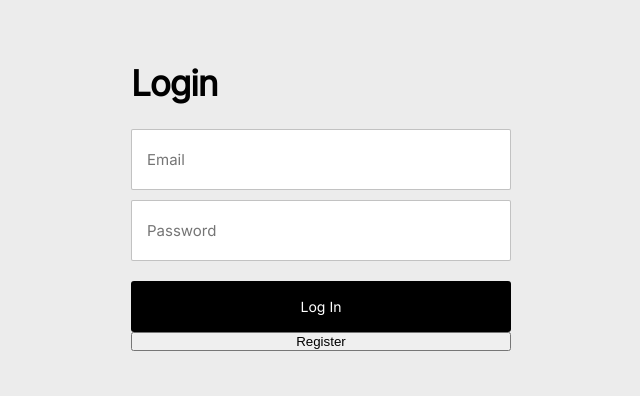
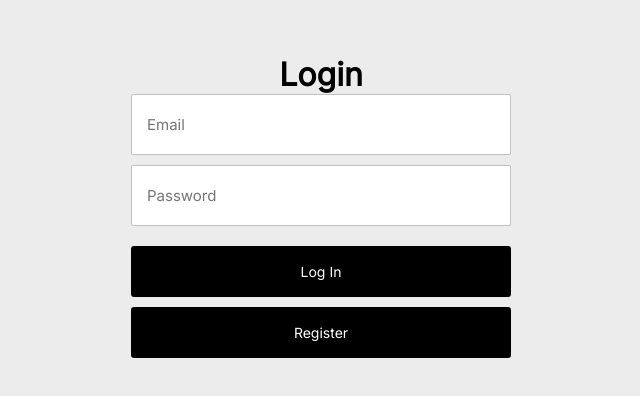
Before and after one commit to Milan-Koelen/toplogger-friends, a React (Create React App) app: page / in a window 1280 px wide. Shown: the part 194-590 px from the top of the page, without its empty margins (319-959 px from the left). Built offline with nearby package versions, Linux system fonts and the light colour scheme.

Commit message:
register form and following

```diff
--- a/public/index.html
+++ b/public/index.html
@@ -1,15 +1,13 @@
 <!DOCTYPE html>
 <html lang="en">
+
 <head>
   <meta charset="utf-8" />
   <link rel="icon" href="%PUBLIC_URL%/favicon.ico" />
   <meta name="viewport" content="width=device-width, initial-scale=1" />
   <meta name="theme-color" content="#000000" />
-    <meta
-      name="description"
-      content="Web site created using create-react-app"
-    />
-    <link rel="apple-touch-icon" href="%PUBLIC_URL%/logo192.png" />
+  <meta name="description" content="Web site created using create-react-app" />
+  <!-- <link rel="apple-touch-icon" href="%PUBLIC_URL%/logo192.png" /> -->
   <!--
       manifest.json provides metadata used when your web app is installed on a
       user's mobile device or desktop. See https://developers.google.com/web/fundamentals/web-app-manifest/
@@ -26,6 +24,7 @@
     -->
   <title>React App</title>
 </head>
+
 <body>
   <noscript>You need to enable JavaScript to run this app.</noscript>
   <div id="root"></div>
@@ -40,4 +39,5 @@
       To create a production bundle, use `npm run build` or `yarn build`.
     -->
 </body>
+
 </html>
--- a/src/_components/Login.css
+++ b/src/_components/Login.css
@@ -42,3 +42,13 @@
   font-family: "Inter";
   border-radius: 3px;
 }
+.register__btn {
+  padding: 17px 30px;
+  margin-top: 10px;
+  background: black;
+  border: none;
+  color: white;
+  font-size: 14px;
+  font-family: "Inter";
+  border-radius: 3px;
+}
--- a/src/_components/Login.js
+++ b/src/_components/Login.js
@@ -1,7 +1,7 @@
 import React, { useState } from "react";
 import "./Login.css";
 
-import { login } from "../features/userSlice";
+import { login, signup } from "../features/userSlice";
 import { useDispatch } from "react-redux";
 
 const Login = () => {
@@ -11,7 +11,7 @@ const Login = () => {
 
   const dispatch = useDispatch();
 
-  const handleSubmit = e => {
+  const handleSignin = e => {
     e.preventDefault();
 
     dispatch(
@@ -27,16 +27,32 @@ const Login = () => {
     setPassword("");
   };
 
+  const handleSignup = e => {
+    e.preventDefault();
+
+    dispatch(
+      signup({
+        // name: name,
+        email: email,
+        password: password,
+        loggedIn: true,
+      })
+    );
+
+    setEmail("");
+    setPassword("");
+  };
+
   return (
     <div className="login">
-      <form className="login__form" onSubmit={e => handleSubmit(e)}>
-        <h1>Login</h1>
-        {/* <input
+      <h1>Login</h1>
+      {/* <input
           type="name"
           placeholder="Name"
           value={name}
           onChange={e => setName(e.target.value)}
         ></input> */}
+      <div className="login__form">
         <input
           type="email"
           placeholder="Email"
@@ -49,9 +65,13 @@ const Login = () => {
           value={password}
           onChange={e => setPassword(e.target.value)}
         ></input>
-        <button className="submit__btn">Log In</button>
-        <button className="register__btn"> Register </button>
-      </form>
+        <button className="submit__btn" onClick={handleSignin}>
+          Log In
+        </button>
+        <button className="register__btn" onClick={handleSignup}>
+          Register
+        </button>
+      </div>
     </div>
   );
 };
--- a/src/_components/Logout.js
+++ b/src/_components/Logout.js
@@ -1,13 +1,14 @@
 import React, { useEffect } from "react";
 import { useDispatch, useSelector } from "react-redux";
 import { logout, selectUser } from "../features/userSlice";
-import { fetchFriends, selectFriends } from "../features/friendsSlice";
+// import { fetchFriends, selectFriends } from "../features/followingSlice";
+import { fetchFollowing } from "../features/followingSlice";
 import "./Logout.css";
 
 const Logout = () => {
   const dispatch = useDispatch();
   const user = useSelector(selectUser);
-  const friends = useSelector(selectFriends);
+  // const friends = useSelector(selectFriends);
 
   const handleLogout = e => {
     e.preventDefault();
@@ -15,8 +16,8 @@ const Logout = () => {
   };
 
   useEffect(() => {
-    dispatch(fetchFriends());
-  }, [dispatch, user.token, user.name]);
+    dispatch(fetchFollowing());
+  }, [dispatch, user.token, user.name, user.TL_Grade]);
   return (
     <div className="logout">
       <h1>
--- a/src/app/store.js
+++ b/src/app/store.js
@@ -1,12 +1,12 @@
 import { configureStore } from "@reduxjs/toolkit";
 import thunk from "redux-thunk";
-import friendsReducer from "../features/friendsSlice";
+import followingSlice from "../features/followingSlice";
 import userReducer from "../features/userSlice";
 
 export default configureStore({
   reducer: {
     user: userReducer,
-    friends: friendsReducer,
+    following: followingSlice,
   },
   middleware: getDefaultMiddleware => [thunk, ...getDefaultMiddleware()],
 });
--- a/src/features/friendsSlice.js
+++ b/src/features/followingSlice.js
@@ -1,19 +1,19 @@
 import { createSlice } from "@reduxjs/toolkit";
 import { URL } from "../config";
 
-export const friendsSlice = createSlice({
-  name: "friends",
+export const followingSlice = createSlice({
+  name: "followers",
   initialState: {
-    friends: [],
+    following: [],
   },
   reducers: {
-    setFriends: (state, action) => {
-      state.friends = action.payload;
+    setFollowing: (state, action) => {
+      state.following = action.payload;
     },
   },
 });
 
-export const fetchFriends = () => {
+export const fetchFollowing = () => {
   return async (dispatch, getState) => {
     try {
       const state = getState();
@@ -31,13 +31,13 @@ export const fetchFriends = () => {
 
       const data = await result.json();
 
-      dispatch(friendsSlice.actions.setFriends(data.friends));
+      dispatch(followingSlice.actions.setFollowing(data.following));
     } catch (e) {
       console.error(e);
     }
   };
 };
 
-export const selectFriends = state => state.friends.friends;
+export const selectFollowing = state => state.following.following;
 
-export default friendsSlice.reducer;
+export default followingSlice.reducer;
--- a/src/features/userSlice.js
+++ b/src/features/userSlice.js
@@ -7,10 +7,7 @@ export const userSlice = createSlice({
     user: {},
   },
   reducers: {
-    setToken: (state, action) => {
-      state.user = { ...state.user, ...action.payload };
-    },
-    setName: (state, action) => {
+    setUser: (state, action) => {
       state.user = { ...state.user, ...action.payload };
     },
     logout: state => {
@@ -39,9 +36,47 @@ export const login = ({ email, password }) => {
       const data = await result.json();
       console.log(data);
       console.log(data.name);
+      console.log(data.TL_Grade);
 
-      dispatch(userSlice.actions.setToken({ token: data.token }));
-      dispatch(userSlice.actions.setName({ name: data.name }));
+      dispatch(
+        userSlice.actions.setUser({
+          token: data.token,
+          name: data.name,
+          TL_Grade: data.TL_Grade,
+        })
+      );
+    } catch (e) {
+      console.error(e);
+    }
+  };
+};
+
+export const signup = ({ email, password }) => {
+  return async dispatch => {
+    try {
+      const result = await fetch(URL + "/signup", {
+        method: "POST",
+        headers: {
+          "Content-Type": "application/json",
+        },
+        body: JSON.stringify({ email, password }), // body data type must match "Content-Type" header
+      });
+
+      if (result.status !== 200) {
+        console.error(await result.text(), result.status);
+        return;
+      }
+
+      const data = await result.json();
+      console.log(data);
+
+      dispatch(
+        userSlice.actions.setUser({
+          token: data.token,
+          name: data.name,
+          TL_Grade: data.TL_Grade,
+        })
+      );
     } catch (e) {
       console.error(e);
     }
```
Also changed, not shown: public/manifest.json. Lines whose indentation alone changed are shown as unchanged.
